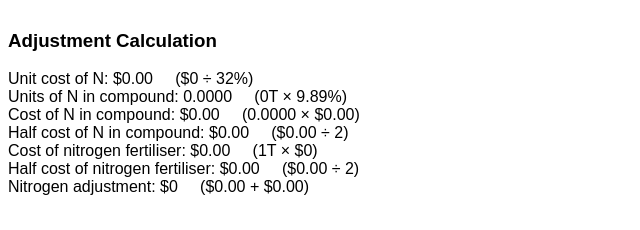
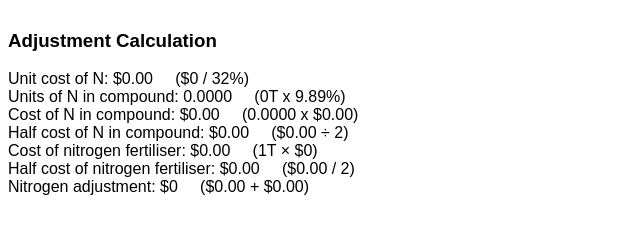
Before and after one commit to IanKulin/fertcalc, a plain HTML site: page index.html in a window 1280 px wide. Shown: the part 373-603 px from the top of the page, 0-640 px from the left. Drawn offline with Linux system fonts and the light colour scheme.

Commit message:
change ambiguous unicode characters

```diff
--- a/index.html
+++ b/index.html
@@ -112,7 +112,7 @@
           spaces +
           "($" +
           document.getElementById("n_cost").value +
-          " ÷ " +
+          " / " +
           document.getElementById("n_percent").value +
           "%)";
 
@@ -154,7 +154,7 @@
           spaces +
           "($" +
           nTotal.toFixed(2) +
-          " ÷ 2)";
+          " / 2)";
 
         var cNPercent = document.getElementById("c_percent").value;
         var nUnitsInCompound = (cTonnes * cNPercent) / 100;
@@ -163,7 +163,7 @@
           spaces +
           "(" +
           document.getElementById("c_tonnes").value +
-          "T × " +
+          "T x " +
           document.getElementById("c_percent").value +
           "%)";
         var totalNCostOfCompound = nUnitsInCompound * nUnitCost;
@@ -173,7 +173,7 @@
           spaces +
           "(" +
           nUnitsInCompound.toFixed(4) +
-          " × $" +
+          " x $" +
           nUnitCost.toFixed(2) +
           ")";
         var halfNCostOfCompound = totalNCostOfCompound / 2;
```
